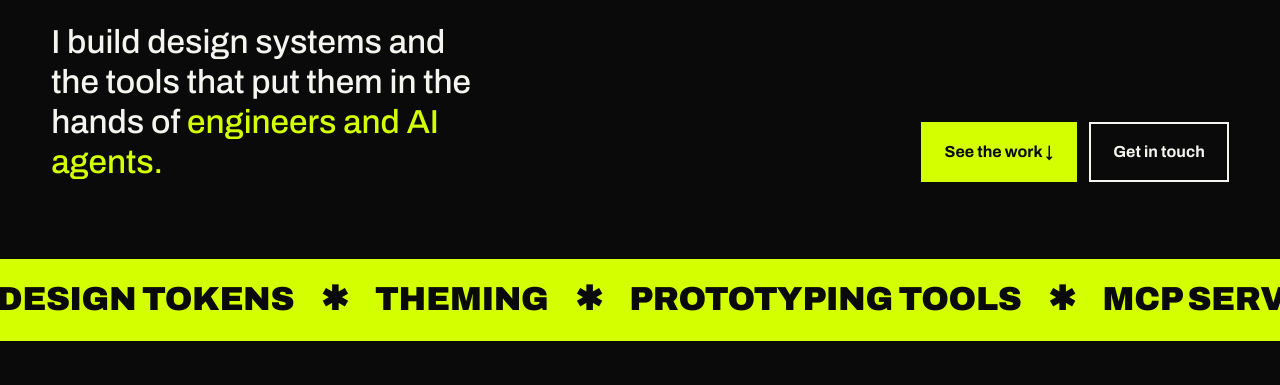
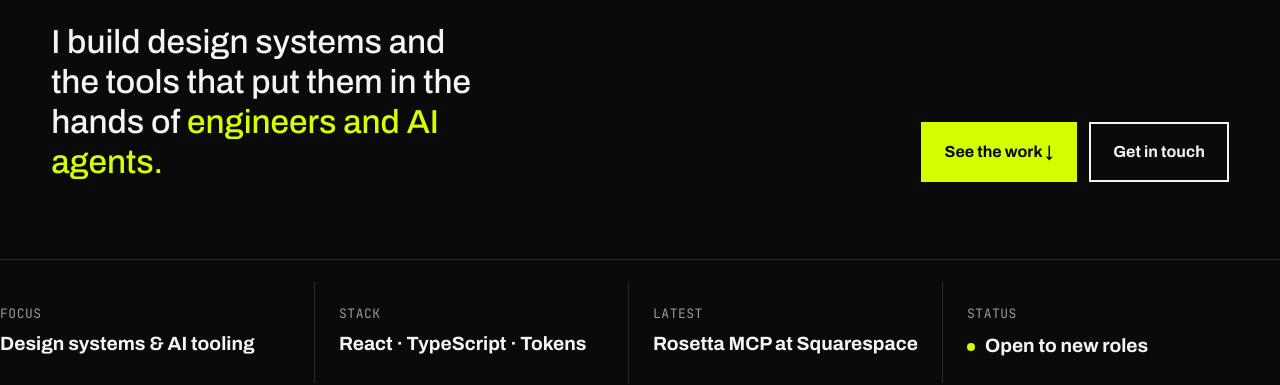
Before and after one commit to itskarl/karlrodulfo.com, a plain HTML site: page index.html in a window 1280 px wide. Shown: the part 583-968 px from the top of the page. Drawn offline with Linux system fonts and the light colour scheme.

Commit message:
Replace scrolling marquee with a static at-a-glance strip
Co-Authored-By: Claude Opus 5.5 <noreply@anthropic.com>

```diff
--- a/index.html
+++ b/index.html
@@ -88,18 +88,15 @@
   .btn:hover { transform: translate(-3px, -3px); box-shadow: 3px 3px 0 var(--fg); }
   .btn.primary:hover { box-shadow: 3px 3px 0 var(--fg); }
 
-  /* Marquee */
-  .marquee {
-    background: var(--accent); color: var(--accent-ink);
-    overflow: hidden; white-space: nowrap; border-block: 2px solid var(--accent);
-  }
-  .marquee-track { display: inline-flex; animation: scroll 32s linear infinite; }
-  .marquee span {
-    font-weight: 900; font-stretch: 125%; text-transform: uppercase;
-    font-size: clamp(20px, 2.6vw, 34px); padding: 14px 0; letter-spacing: -.01em;
-  }
-  .marquee span::after { content: "✱"; margin: 0 .8em; }
-  @keyframes scroll { to { transform: translateX(-50%); } }
+  /* Info strip */
+  .info { border-block: 1px solid var(--line); }
+  .info dl { display: grid; grid-template-columns: repeat(4, 1fr); }
+  .info div { padding: 22px 24px 24px; border-left: 1px solid var(--line); }
+  .info div:first-child { border-left: none; padding-left: 0; }
+  .info dt { color: var(--muted); margin-bottom: 8px; }
+  .info dd { font-weight: 700; font-size: clamp(17px, 1.5vw, 21px); line-height: 1.3; }
+  .info .status { display: inline-flex; align-items: center; gap: 10px; }
+  .info .status::before { content: ""; width: 8px; height: 8px; border-radius: 50%; background: var(--accent); flex: none; }
 
   /* Sections */
   section { padding: clamp(72px, 10vw, 140px) 0; border-bottom: 1px solid var(--line); }
@@ -202,6 +199,9 @@
   .reveal.in { opacity: 1; transform: none; }
 
   @media (max-width: 900px) {
+    .info dl { grid-template-columns: 1fr 1fr; }
+    .info div:nth-child(3) { border-left: none; padding-left: 0; }
+    .info div:nth-child(n+3) { border-top: 1px solid var(--line); }
     .hero-foot, .project, .role { grid-template-columns: 1fr; }
     .cta { justify-content: flex-start; }
     .project { gap: 16px; }
@@ -214,6 +214,9 @@
     .stat, .stat + .stat { padding: 24px 0; border-left: none; border-bottom: 1px solid var(--line); }
   }
   @media (max-width: 560px) {
+    .info dl { grid-template-columns: 1fr; }
+    .info div { border-left: none; padding: 16px 0; }
+    .info div + div { border-top: 1px solid var(--line); }
     nav ul li:not(:last-child) { display: none; }
     h1 .outline { -webkit-text-stroke-width: 1.5px; }
     .role li { font-size: 18px; }
@@ -255,10 +258,14 @@
     </div>
   </header>
 
-  <div class="marquee" aria-hidden="true">
-    <div class="marquee-track">
-      <span>Design systems</span><span>Design tokens</span><span>Theming</span><span>Prototyping tools</span><span>MCP servers</span><span>Agent skills</span><span>Design to code</span>
-      <span>Design systems</span><span>Design tokens</span><span>Theming</span><span>Prototyping tools</span><span>MCP servers</span><span>Agent skills</span><span>Design to code</span>
+  <div class="info" aria-label="At a glance">
+    <div class="wrap">
+      <dl>
+        <div><dt class="mono">Focus</dt><dd>Design systems &amp; AI tooling</dd></div>
+        <div><dt class="mono">Stack</dt><dd>React · TypeScript · Tokens</dd></div>
+        <div><dt class="mono">Latest</dt><dd>Rosetta MCP at Squarespace</dd></div>
+        <div><dt class="mono">Status</dt><dd class="status">Open to new roles</dd></div>
+      </dl>
     </div>
   </div>
 
```
